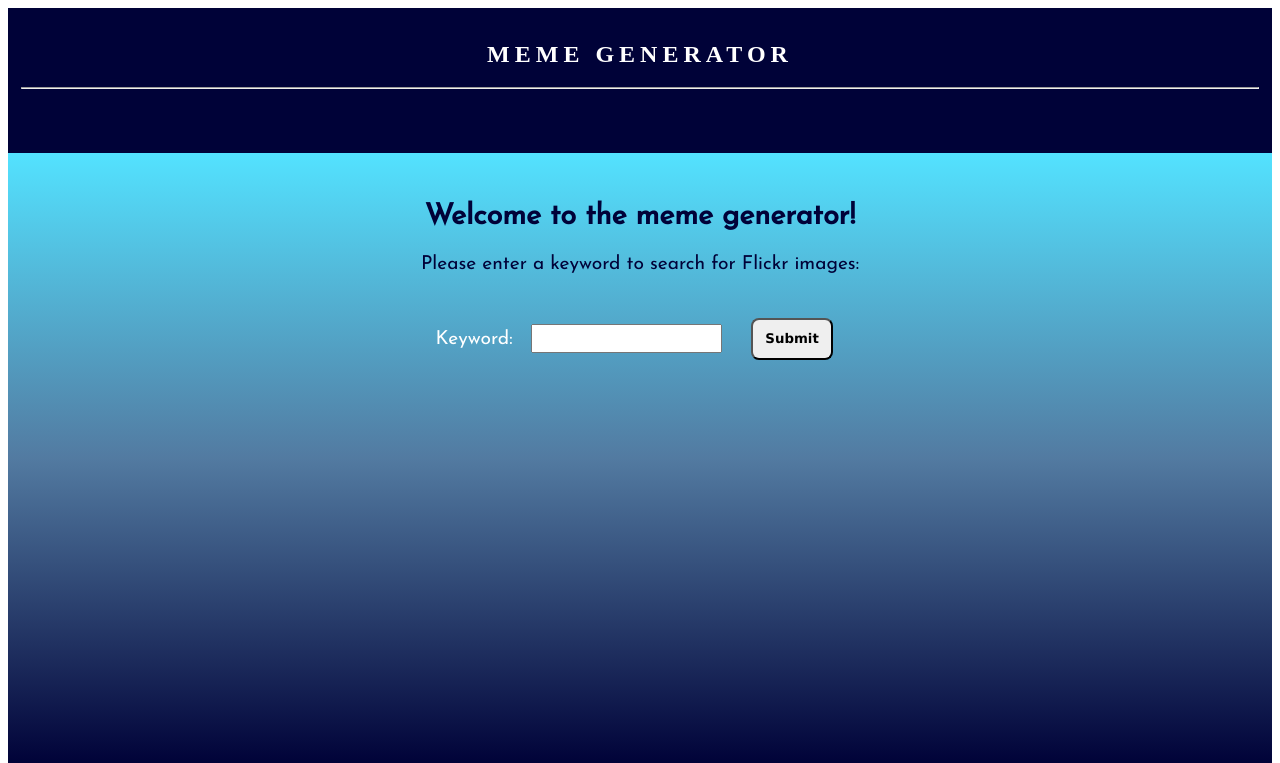
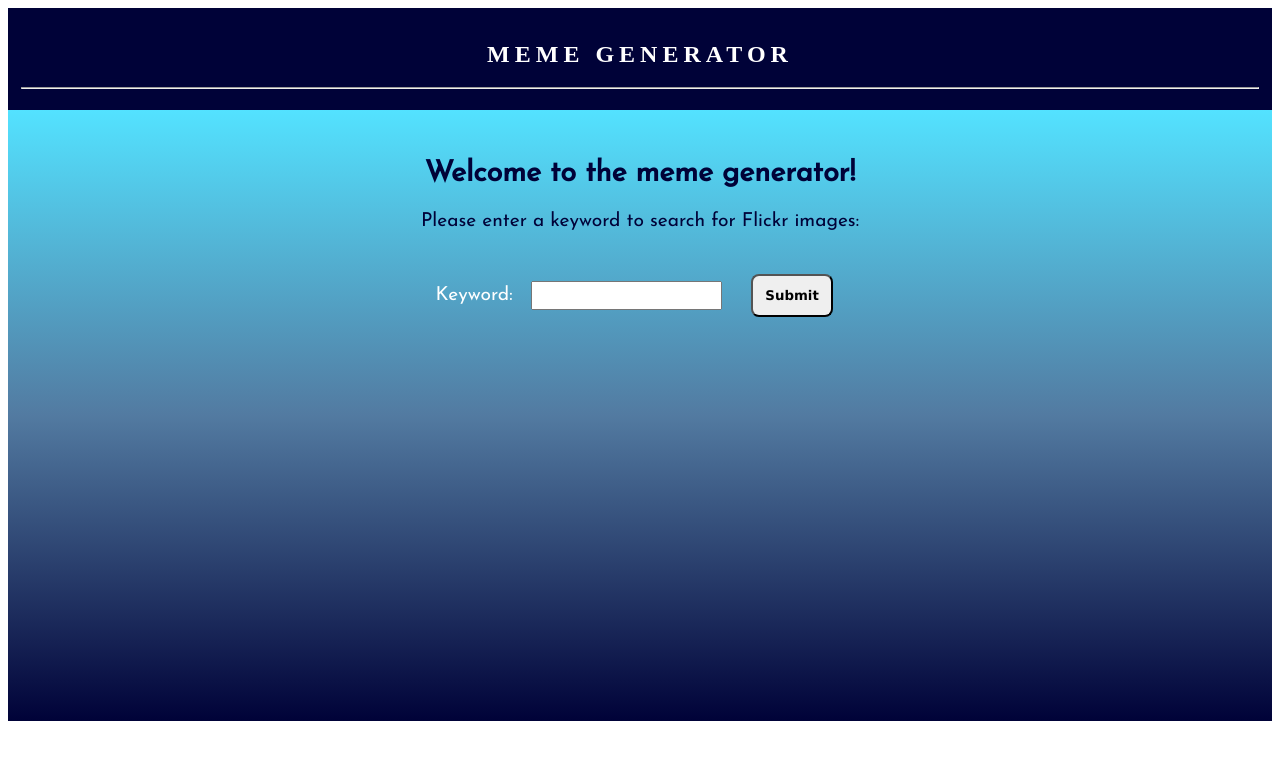
Before and after one commit to simyilin/Meme-Generator, a Flask app: page / in a window 1280 px wide. Shown: the top 763 px of the page. Run offline with Flask 2, Linux system fonts and the light colour scheme.

Commit message:
fix header problem

```diff
--- a/static/css/main.css
+++ b/static/css/main.css
@@ -1,9 +1,8 @@
-header {
+.header {
   font-size: 100%;
   color: #ffffff;
   background: #000238;
   padding: 1%;
-  min-height: 15vh;
 }
 
 .header-title {
--- a/templates/base.html
+++ b/templates/base.html
@@ -14,7 +14,7 @@
     {% endblock %}
   </head>
   <body>
-    <header>
+    <header class="header">
       <h2 class="header-title">MEME GENERATOR</h2>
       <hr />
     </header>
```
